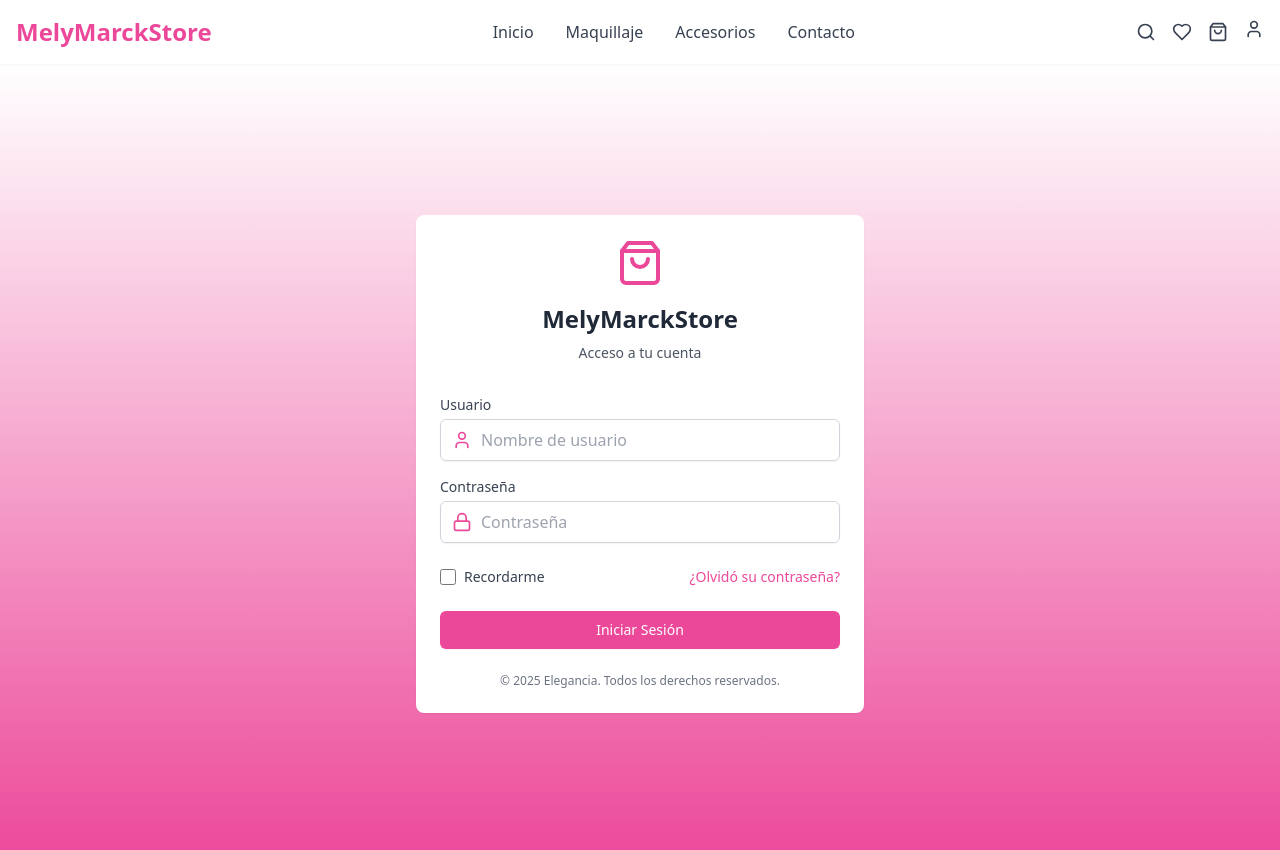
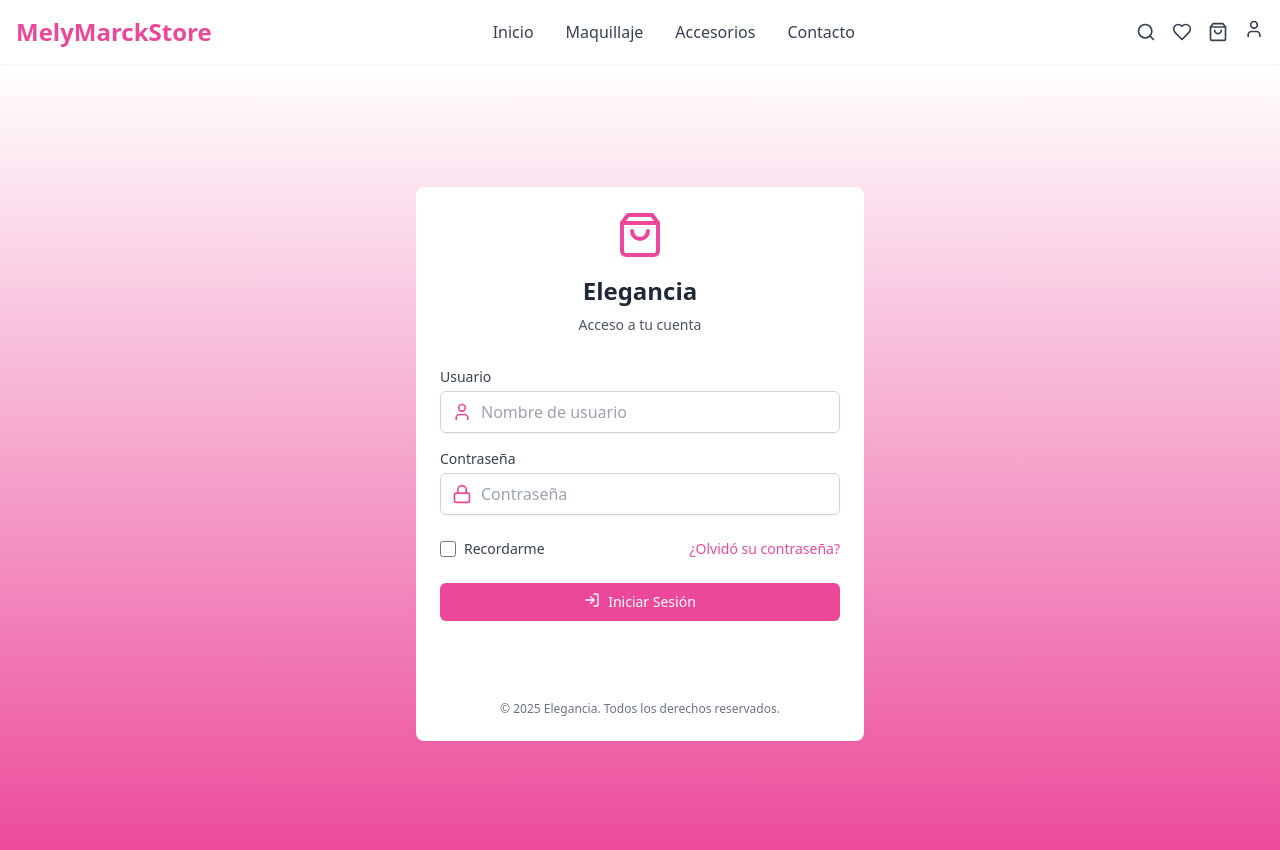
Before and after one commit to ThonyMarckDEV/frontend, a React (Create React App) app: page /login in a window 1280 px wide. Shown: the top 850 px of the page. Built offline with nearby package versions, Linux system fonts and the light colour scheme.

Commit message:
Corrected Changes

```diff
--- a/package.json
+++ b/package.json
@@ -4,7 +4,7 @@
   "private": true,
   "dependencies": {
     "@heroicons/react": "^2.2.0",
-    "@react-oauth/google": "^0.12.1",
+    "@react-oauth/google": "^0.12.2",
     "@stomp/stompjs": "^7.0.0",
     "@testing-library/dom": "^10.4.0",
     "@testing-library/jest-dom": "^6.6.3",
--- a/src/components/Auth/Login/LoginForm.jsx
+++ b/src/components/Auth/Login/LoginForm.jsx
@@ -1,14 +1,16 @@
 import React from 'react';
-import { ShoppingBag, User, Lock } from 'lucide-react';
+import { ShoppingBag, User, Lock, LogIn } from 'lucide-react';
+import { GoogleLogin } from '@react-oauth/google';
+import { toast, ToastContainer } from 'react-toastify';
 
-const LoginForm = ({ username, setUsername, password, setPassword, handleLogin, loading, rememberMe, setRememberMe }) => {
+const LoginForm = ({ username, setUsername, password, setPassword, handleLogin, handleGoogleLogin, loading, rememberMe, setRememberMe }) => {
   return (
     <div className="w-full max-w-md mx-auto p-6 bg-white rounded-lg shadow-sm">
       <div className="text-center mb-8">
         <div className="flex justify-center mb-4">
           <ShoppingBag className="h-12 w-12 text-pink-500" />
         </div>
-        <h1 className="text-2xl font-bold text-gray-800">MelyMarckStore</h1>
+        <h1 className="text-2xl font-bold text-gray-800">Elegancia</h1>
         <p className="mt-2 text-sm text-gray-600">Acceso a tu cuenta</p>
       </div>
 
@@ -93,10 +95,27 @@ const LoginForm = ({ username, setUsername, password, setPassword, handleLogin,
                 </svg>
                 Cargando...
               </>
-            ) : 'Iniciar Sesión'}
+            ) : (
+              <>
+                <LogIn className="mr-2 h-4 w-4" />
+                Iniciar Sesión
+              </>
+            )}
           </button>
         </div>
       </form>
+
+      <div className="mt-4">
+        <GoogleLogin
+          onSuccess={handleGoogleLogin}
+          onError={() => {
+            toast.error('Error al iniciar sesión con Google');
+          }}
+          text="signin_with"
+          width="384"
+          logo_alignment="center"
+        />
+      </div>
 
       <div className="mt-6 text-center">
         <p className="text-xs text-gray-500">
--- a/src/components/Reutilizables/Navbar.jsx
+++ b/src/components/Reutilizables/Navbar.jsx
@@ -55,7 +55,7 @@ const Navbar = () => {
               </button>
               {isUserMenuOpen && (
                 <div className="absolute right-0 mt-2 w-48 bg-white border rounded-md shadow-lg py-2 z-50">
-                  {rol === 'client' ? (
+                  {rol === 'cliente' ? (
                     <>
                       <a href="/profile" className="block px-4 py-2 text-gray-700 hover:bg-gray-100">Perfil</a>
                       <a href="/orders" className="block px-4 py-2 text-gray-700 hover:bg-gray-100">Pedidos</a>
--- a/src/ui/Auth/Login.jsx
+++ b/src/ui/Auth/Login.jsx
@@ -72,11 +72,8 @@ const Login = () => {
 
     if (rol === 'cliente') {
       toast.success('Login exitoso!!');
-      setTimeout(() => navigate('/cliente'), 1500);
-    } else if (rol === 'manager') {
-      toast.success('Login exitoso!!');
-      setTimeout(() => navigate('/encargado'), 1500);
-    } else if (rol === 'admin') {
+      setTimeout(() => navigate('/'), 1500);
+    }else if (rol === 'admin') {
       toast.success('Login exitoso!!');
       setTimeout(() => navigate('/admin'), 1500);
     } else {
--- a/src/utilities/ProtectedRouteHome.jsx
+++ b/src/utilities/ProtectedRouteHome.jsx
@@ -11,12 +11,6 @@ const ProtectedRoute = ({ element }) => {
 
      // Redirigir según el rol del usuario
      switch (rol) {
-      case 'cliente':
-        return <Navigate to="/cliente" />;
-        return element;
-      case 'manager':
-        return <Navigate to="/encargado" />;
-        return element;
       case 'admin':
         return <Navigate to="/admin" />;
         return element;
--- a/src/utilities/ProtectedRouteManager.jsx
+++ /dev/null
@@ -1,25 +0,0 @@
-import React from 'react';
-import { Navigate } from 'react-router-dom';
-import jwtUtils from '../utilities/jwtUtils'; // Asegúrate de tener esta utilidad para decodificar el token
-
-const ProtectedRouteManager = ({ element }) => {
-  // Obtener el JWT desde localStorage
-  const refresh_token = jwtUtils.getRefreshTokenFromCookie();
-
-
-  if (!refresh_token) {
-    return <Navigate to="/404" />;
-  }
-
-  const rol = jwtUtils.getUserRole(refresh_token);
-
-  if (rol !== 'manager') {
-    return <Navigate to="/404" />;
-  }
-
-  // Si hay token, se muestra el elemento original
-  return element;
-
-};
-
-export default ProtectedRouteManager;
```
Also changed, not shown: 1 other file (tests, documents, lock files or other folders).
